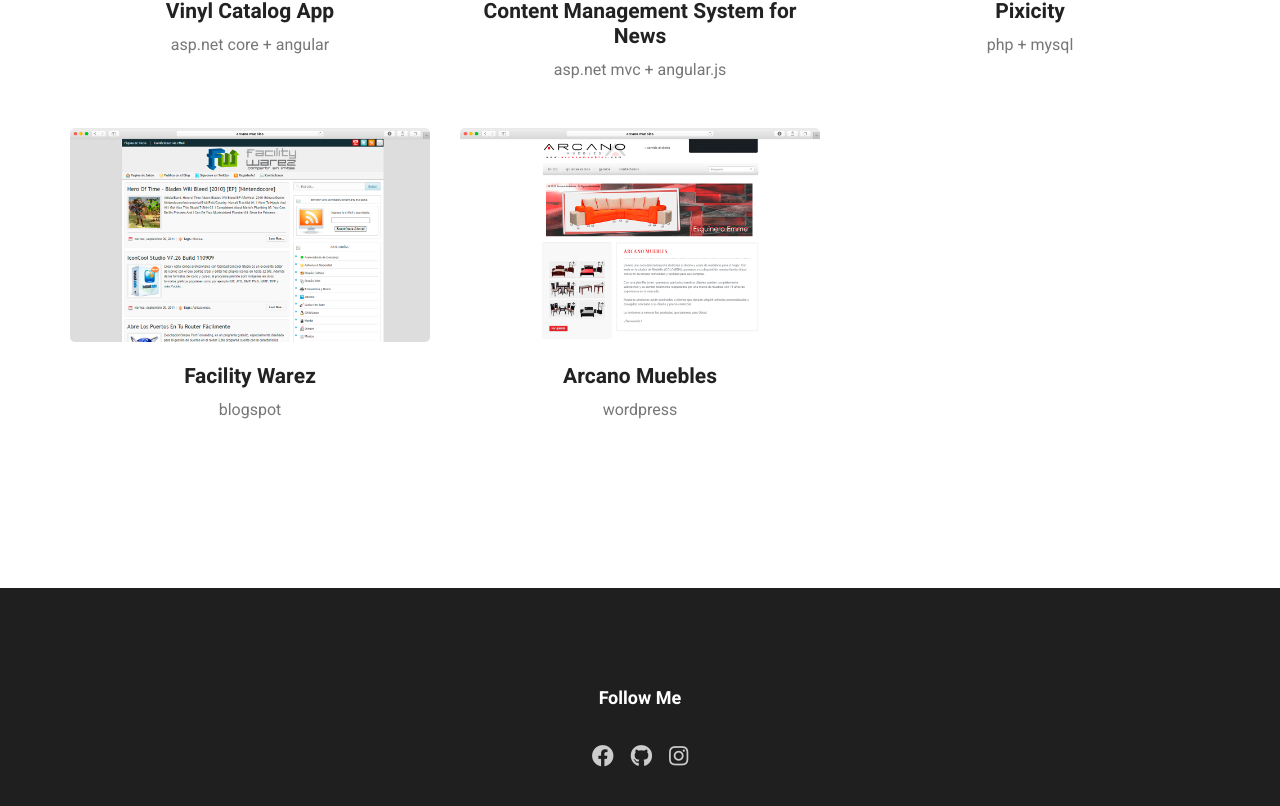
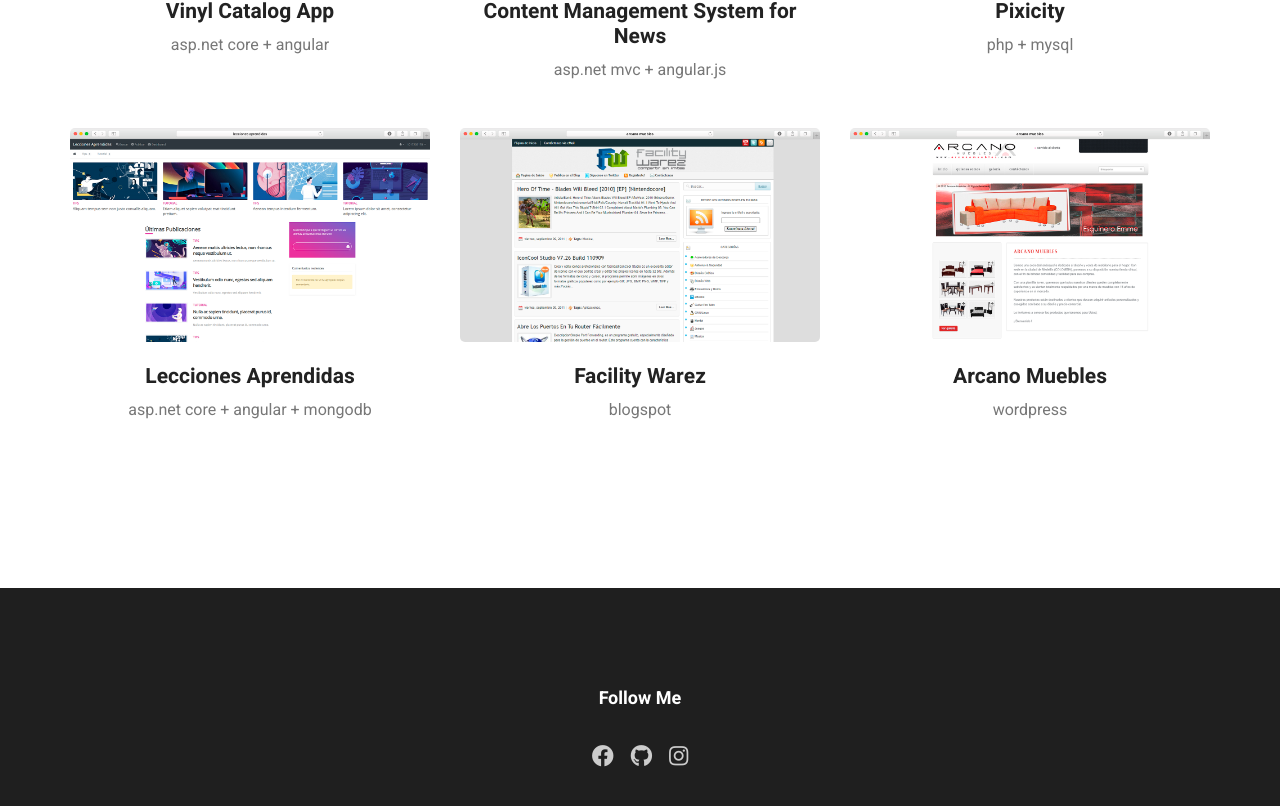
Before and after one commit to NESTicle/juliopoveda.com, an Angular app: page / in a window 1280 px wide. Shown: the part 3437-4243 px from the top of the page. Built offline with nearby package versions, Linux system fonts and the light colour scheme.

Commit message:
a project was added

```diff
--- a/src/app/components/home/projects-home/projects-home.component.ts
+++ b/src/app/components/home/projects-home/projects-home.component.ts
@@ -28,6 +28,11 @@ export class ProjectsHomeComponent implements OnInit {
         info: 'php + mysql'
       },
       {
+        img: '/assets/images/projects/leccionesAprendidas.png',
+        project: 'Lecciones Aprendidas',
+        info: 'asp.net core + angular + mongodb'
+      },
+      {
         img: '/assets/images/projects/facilityWarez.png',
         project: 'Facility Warez',
         info: 'blogspot'
```
Also changed, not shown: src/assets/images/projects/leccionesAprendidas.png (added).
